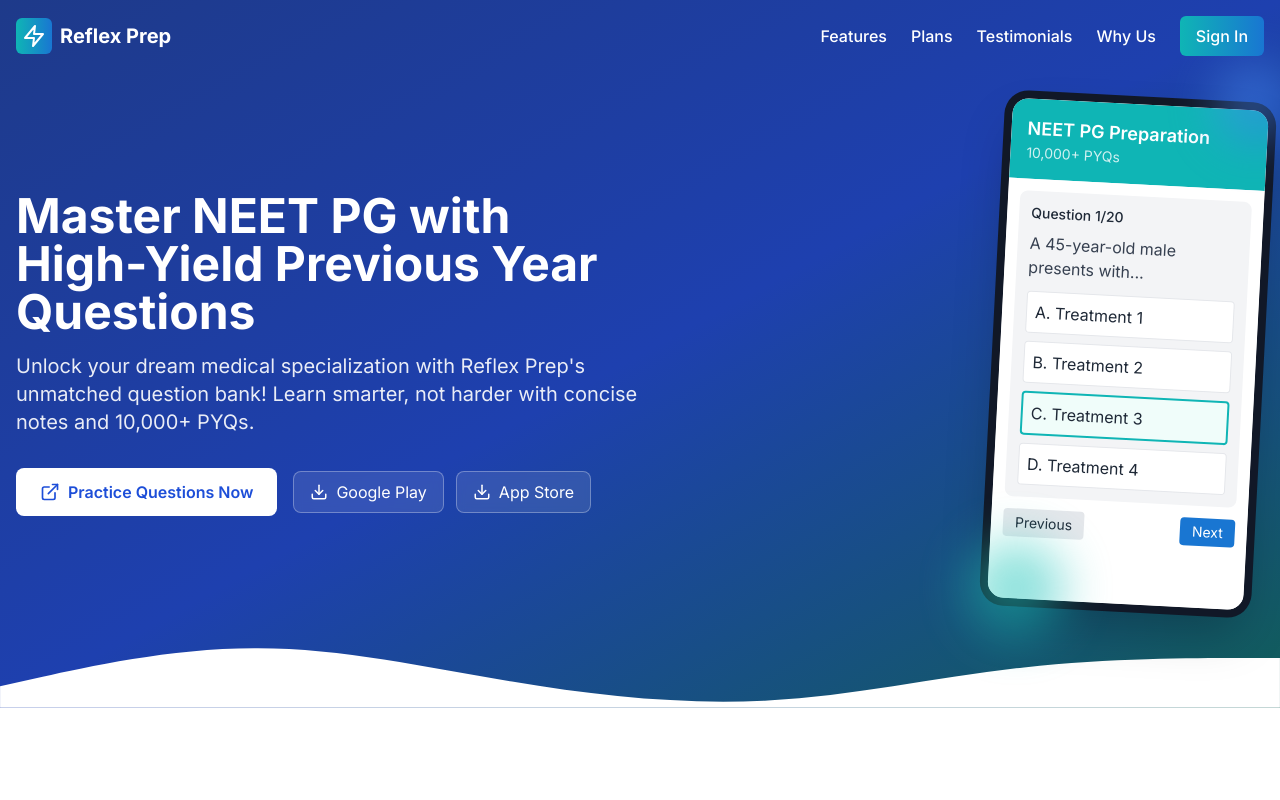
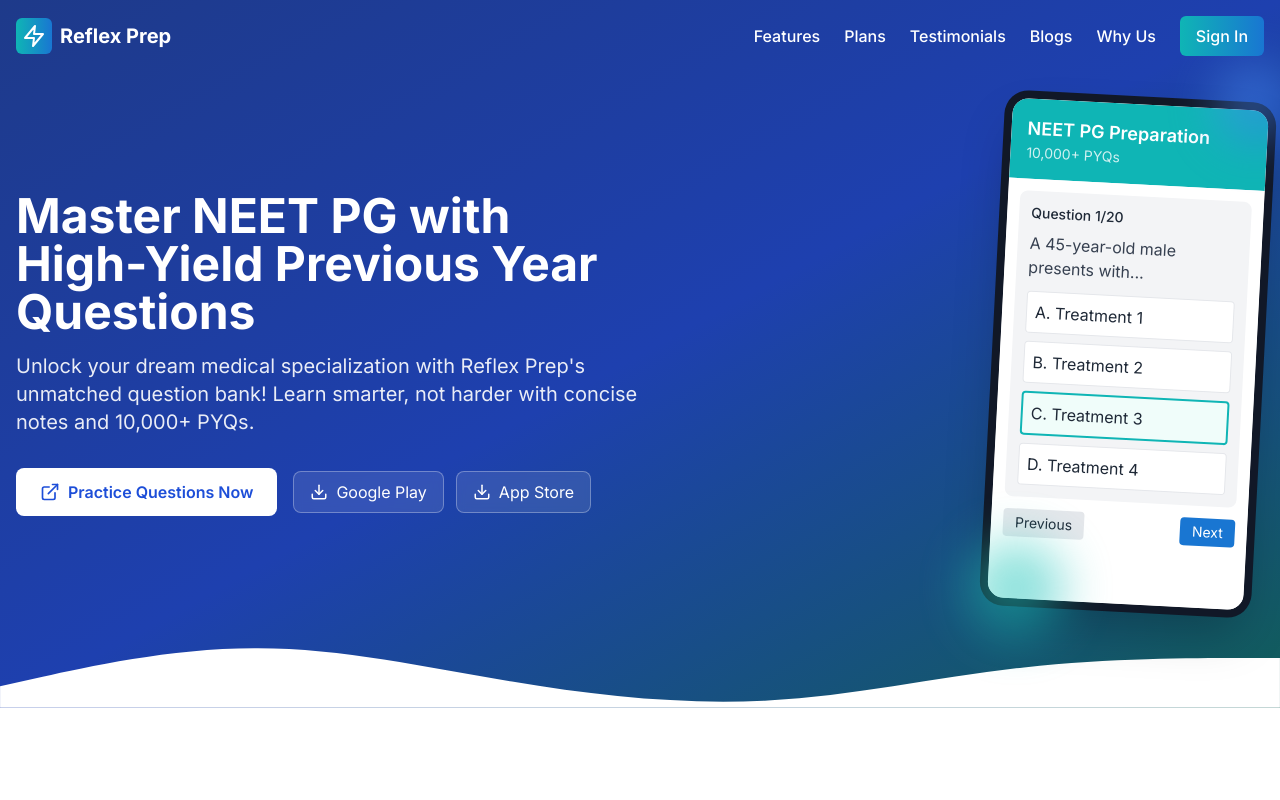
Before and after one commit to ayushmittal5221/Reflex-bolt, a React (Vite) app: page / in a window 1280 px wide. Shown: the top 800 px of the page. Built offline with nearby package versions, Linux system fonts and the light colour scheme.

Commit message:
Add Blogs Navigation to Header

```diff
--- a/src/components/Header.tsx
+++ b/src/components/Header.tsx
@@ -37,6 +37,7 @@ const Header: React.FC = () => {
           <NavLink href="#features" isScrolled={isScrolled}>Features</NavLink>
           <NavLink href="#plans" isScrolled={isScrolled}>Plans</NavLink>
           <NavLink href="#testimonials" isScrolled={isScrolled}>Testimonials</NavLink>
+          <ExternalNavLink href="https://reflexprep.blog/" isScrolled={isScrolled}>Blogs</ExternalNavLink>
           <NavLink href="#why-reflex" isScrolled={isScrolled}>Why Us</NavLink>
           <a
             href="https://app.reflexprep.com/"
@@ -83,4 +84,25 @@ const NavLink: React.FC<NavLinkProps> = ({ href, children, isScrolled }) => {
   );
 };
 
+interface ExternalNavLinkProps {
+  href: string;
+  children: React.ReactNode;
+  isScrolled: boolean;
+}
+
+const ExternalNavLink: React.FC<ExternalNavLinkProps> = ({ href, children, isScrolled }) => {
+  return (
+    <a
+      href={href}
+      target="_blank"
+      rel="noopener noreferrer"
+      className={`font-medium hover:text-teal-500 transition-colors duration-300 ${
+        isScrolled ? 'text-gray-700' : 'text-white'
+      }`}
+    >
+      {children}
+    </a>
+  );
+};
+
 export default Header;
```
